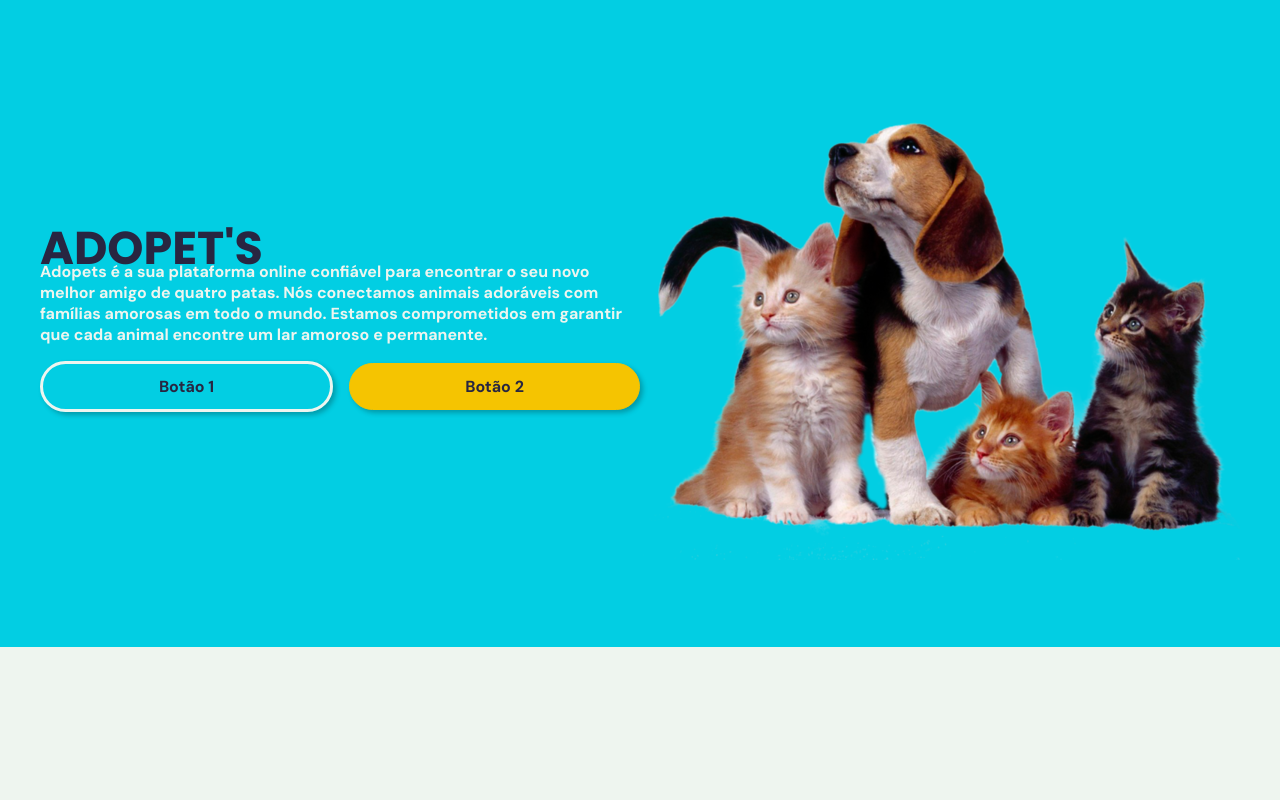
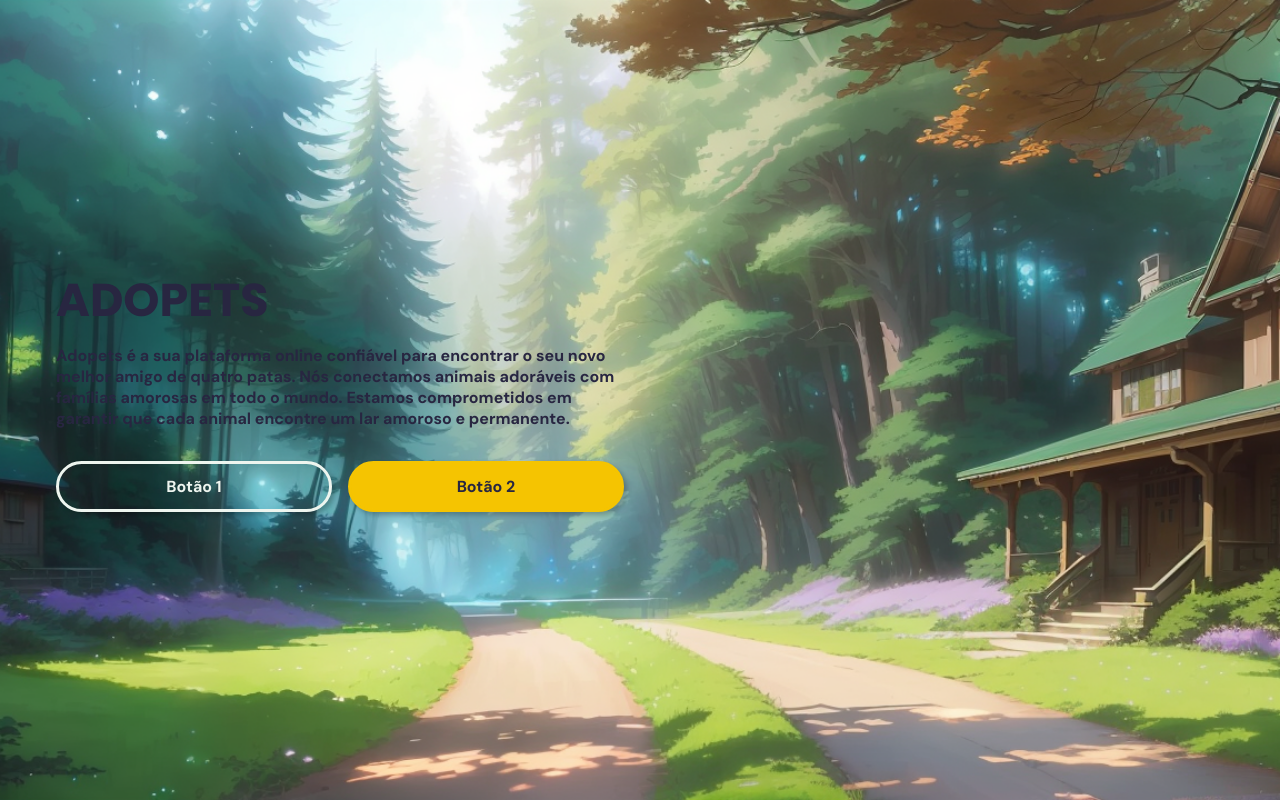
Before and after one commit to RNoleto/adopets-vue3, a Vue app: page / in a window 1280 px wide. Built offline with nearby package versions, Linux system fonts and the light colour scheme.

Commit message:
ajuste tamanho do banner

```diff
--- a/src/components/Banner.vue
+++ b/src/components/Banner.vue
@@ -2,15 +2,12 @@
     <div class="container">
       <div class="content">
         <div class="text">
-      <h1 class="title">ADOPET'S</h1>
+          <div class="title">ADOPETS</div>
           <p class="subtitle">Adopets é a sua plataforma online confiável para encontrar o seu novo melhor amigo de quatro patas. Nós conectamos animais adoráveis com famílias amorosas em todo o mundo. Estamos comprometidos em garantir que cada animal encontre um lar amoroso e permanente.</p>
           <div class="buttons">
             <div class="btn btn1"><a href="#">Botão 1</a></div>
             <div class="btn btn2"><a href="#">Botão 2</a></div>
           </div>
-    </div>
-    <div class="image">
-      <img src="../assets/img/pets.png" alt="pets">
         </div>
       </div>
     </div>
@@ -23,38 +20,59 @@
 
 <style lang="scss" scoped>
 .container{
-  background-color: var(--color-1);
+  background-image: url('../assets/img/modelo-banner.png');
+  width: 100%;
+  height: 800px;
+  background-size: cover;
+  background-position: center;
+  display: flex;
   .content{
     display: flex;
-    align-items:center ;
+    align-items:center;
     .text{
-      width: 100%;
+      width: 50%;
+      height: 100%;
+      padding: 1rem;
+      display: grid;
+      gap: 2rem;
+      align-content: center;
       .title{
         font-size: 46px;
         line-height: 25px;
       }
       .subtitle{
         font: 600 var(--subtitle-font-size) var(--body-font);
-        color: var(--color-4);
       }
       .buttons{
-        margin-top: 1rem;
         width: 100%;
         display: flex;
         gap: 1rem;
         align-items: center;
-
         .btn1{
           background-color: transparent;
+          a{
+            color: var(--color-4);
           }
-        .btn2{
-          border: 1px solid var(--color-2);
-          background-color: var(--color-2);
+          &:hover{
+            border: 3px solid var(--color-3);
+            background-color: var(--color-4);
+            a{
+              color: var(--color-3);
             }
           }
         }
-    .image{
-      width: 100%;
+        .btn2{
+          border: 3px solid var(--color-2);
+          background-color: var(--color-2);
+          &:hover{
+            background-color: transparent;
+            border: 3px solid var(--color-4);
+            a{
+              color: var(--color-4);
+            }
+          }
+        }
+      }
     }
   }
 }
--- a/src/style.scss
+++ b/src/style.scss
@@ -79,4 +79,6 @@ h1 {
   border-radius: 50px;
   background-color: var(--color-4);
   box-shadow: 3px 3px 5px rgba($color: #000000, $alpha: 0.25);
+  transition: all .6s ease-in-out;
+  cursor: pointer;
 }
```
Also changed, not shown: src/assets/img/modelo-banner.png (added), src/pages/Home.vue (added). Lines whose indentation alone changed are shown as unchanged.
